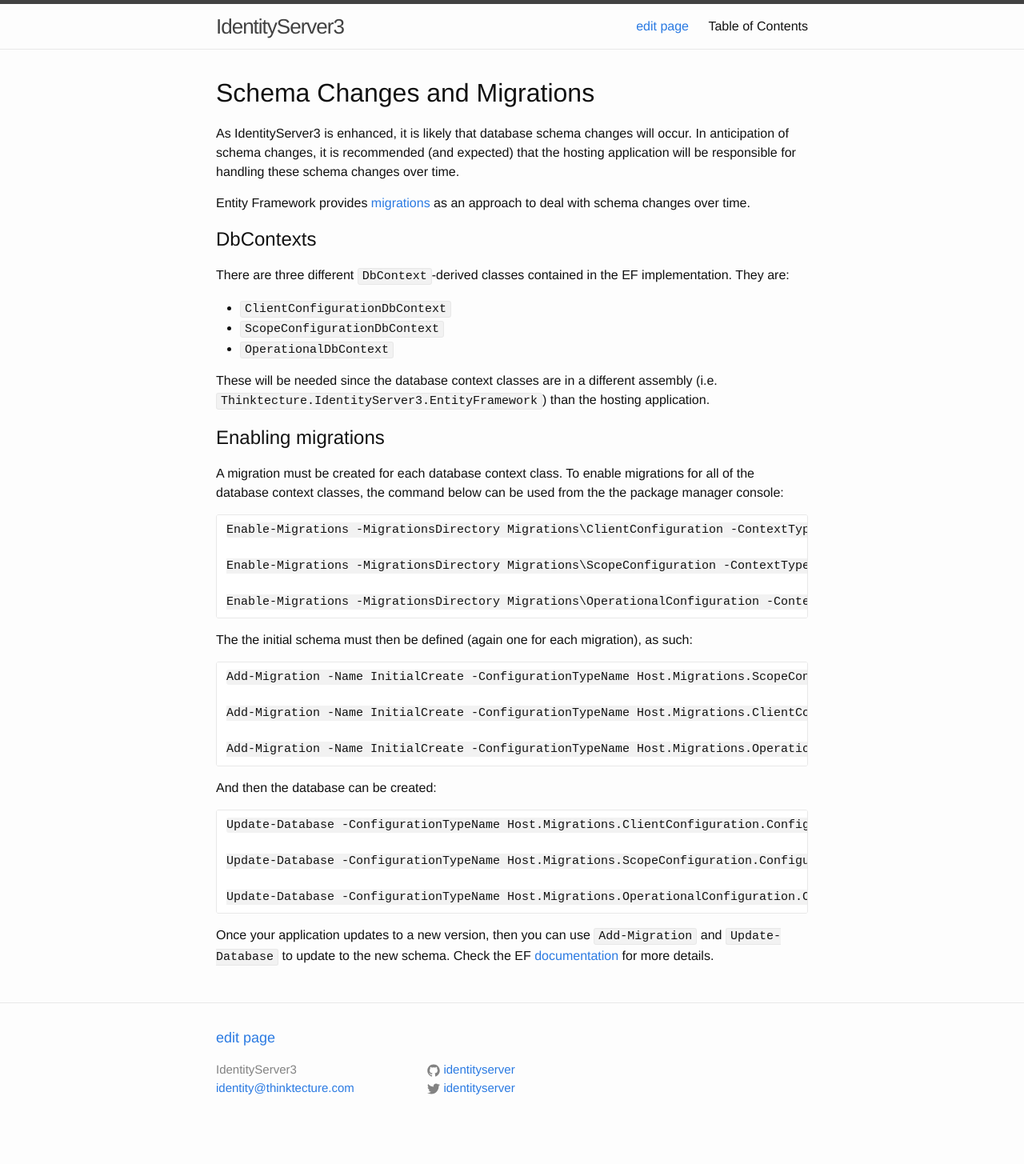
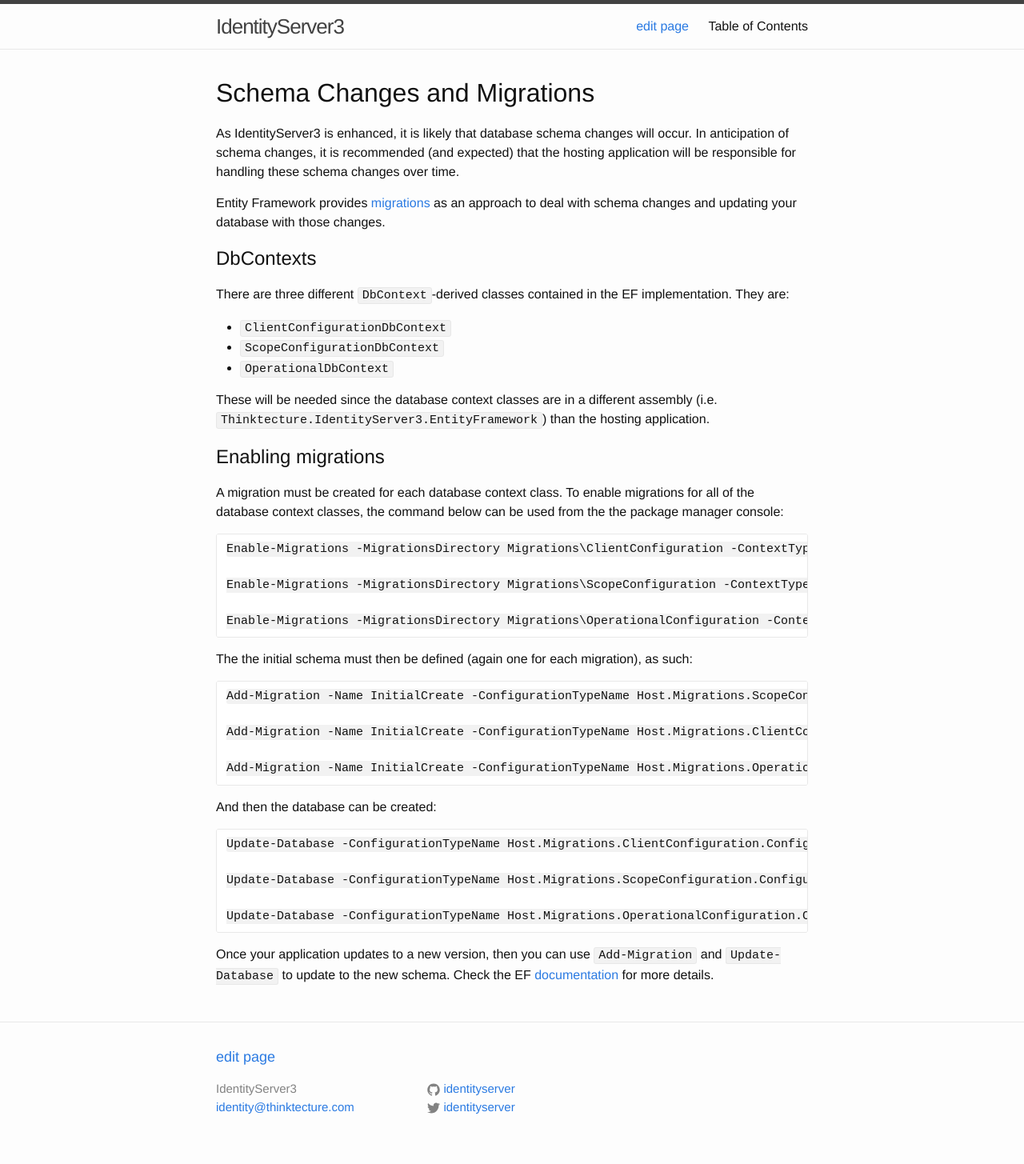
Before and after one commit to IdentityServer/Documentation, a Jekyll site: the page built from docs/ef/migrations.md, in a window 1280 px wide. Shown: the whole page at 80% size. Built offline with Jekyll 4.4.1, drawn with Linux system fonts in a browser that asks for light colours; Markdown is read by kramdown in place of the engine named in the settings; before the commit the page ends 1431 px from its top, so only the background shows below that.

Commit message:
Update migrations.md

```diff
--- a/docs/ef/migrations.md
+++ b/docs/ef/migrations.md
@@ -6,7 +6,7 @@
 
 As IdentityServer3 is enhanced, it is likely that database schema changes will occur. In anticipation of schema changes, it is recommended (and expected) that the hosting application will be responsible for handling these schema changes over time.
 
-Entity Framework provides [migrations](https://msdn.microsoft.com/en-us/data/jj591621.aspx) as an approach to deal with schema changes over time.
+Entity Framework provides [migrations](https://msdn.microsoft.com/en-us/data/jj591621.aspx) as an approach to deal with schema changes and updating your database with those changes.
 
 ## DbContexts
 
```
